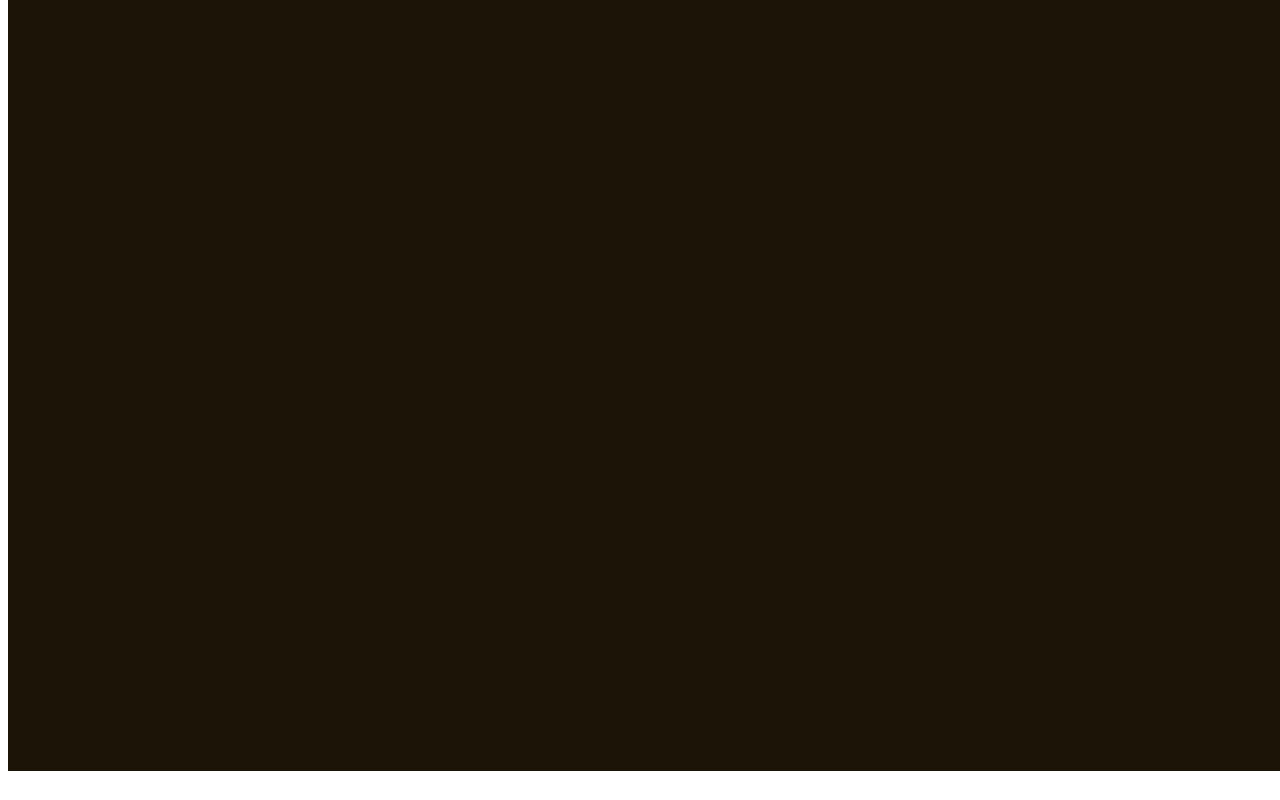
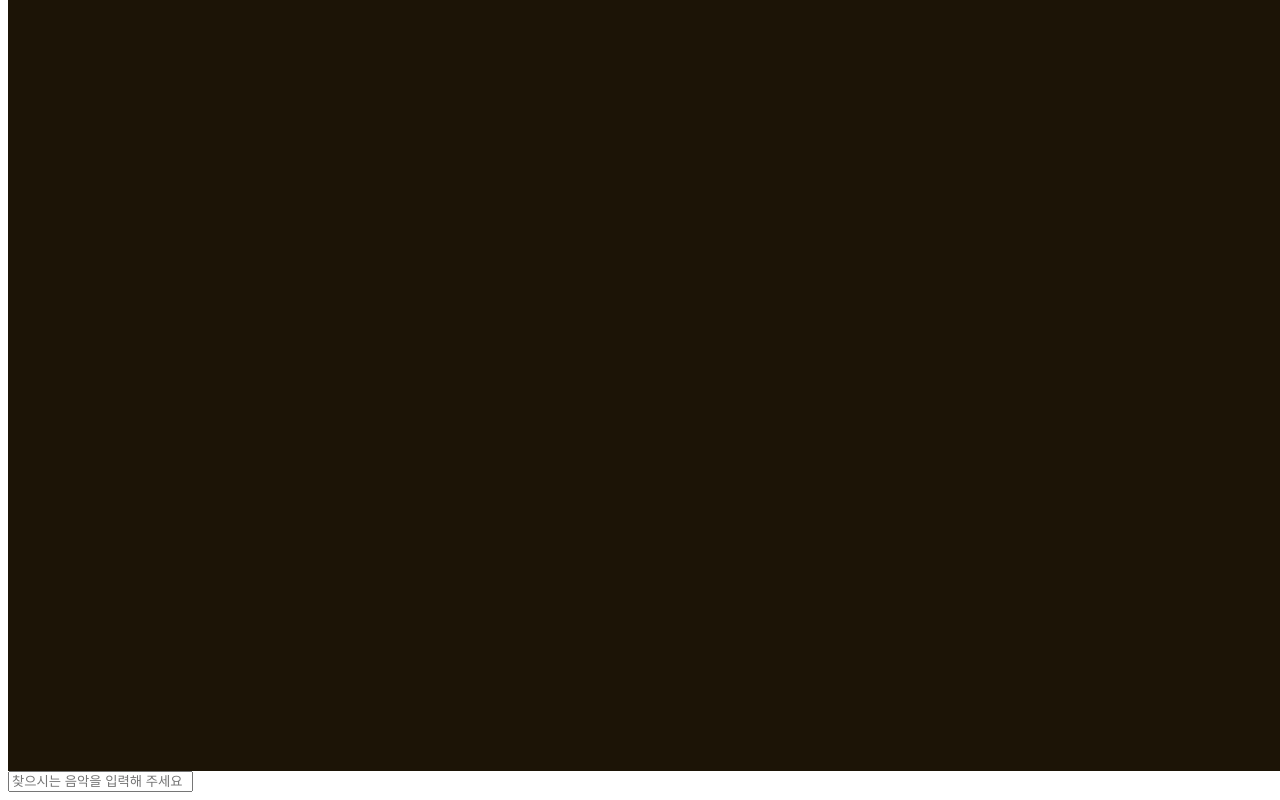
Before and after one commit to chordpli/Content_i_like_front, a plain HTML site: page recommend-post.html in a window 1280 px wide. Shown: the part 2237-3037 px from the top of the page. Before the commit the page ends 3016 px from the top, so only its background shows below. Drawn offline with nearby package versions, Linux system fonts and the light colour scheme; a web font is replaced by a local one.

Commit message:
feat: 모달 작성중

```diff
--- a/css/recommend-post.css
+++ b/css/recommend-post.css
@@ -14,7 +14,6 @@
 .board-top{
     display: flex;
     justify-content: space-between;
-
 }
 
 .board-title{
--- a/recommend-post.html
+++ b/recommend-post.html
@@ -97,6 +97,22 @@
 
     </div>
 </div>
+
+<!-- 위치 재설정 모달 -->
+<div id="modal-search-music" role="dialog" tabindex="-1" data-bs-backdrop="static" data-bs-keyboard="false">
+    <div class="" role="document">
+        <div class="modal-content">
+            <div class="modal-header" style="border-bottom-color: rgb(255,255,255);">
+                <input type="text" placeholder="찾으시는 음악을 입력해 주세요">
+                <span></span>
+            </div>
+
+            <div class="modal-body">
+
+            </div>
+        </div>
+    </div>
+</div>
 </body>
 
 </html>
```
